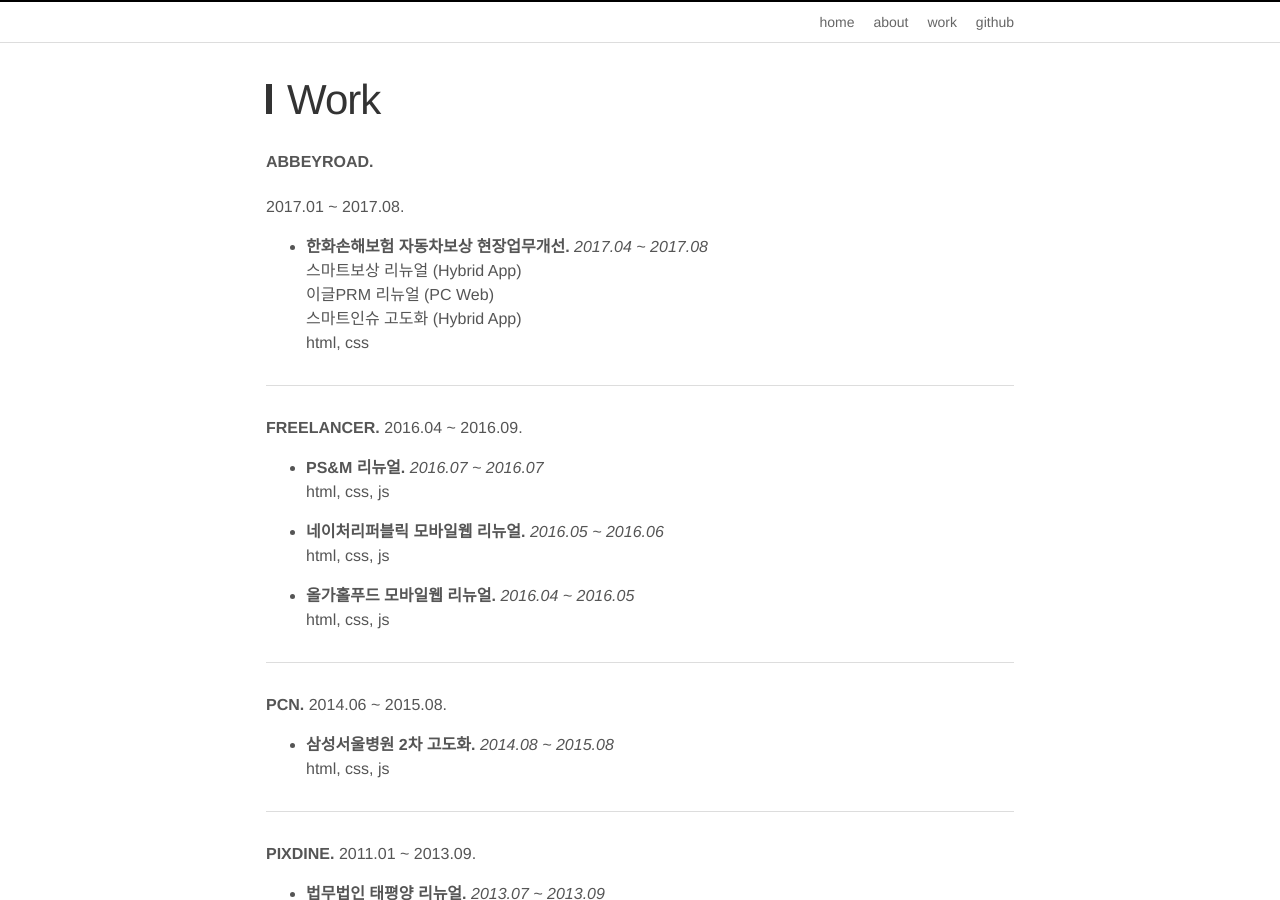
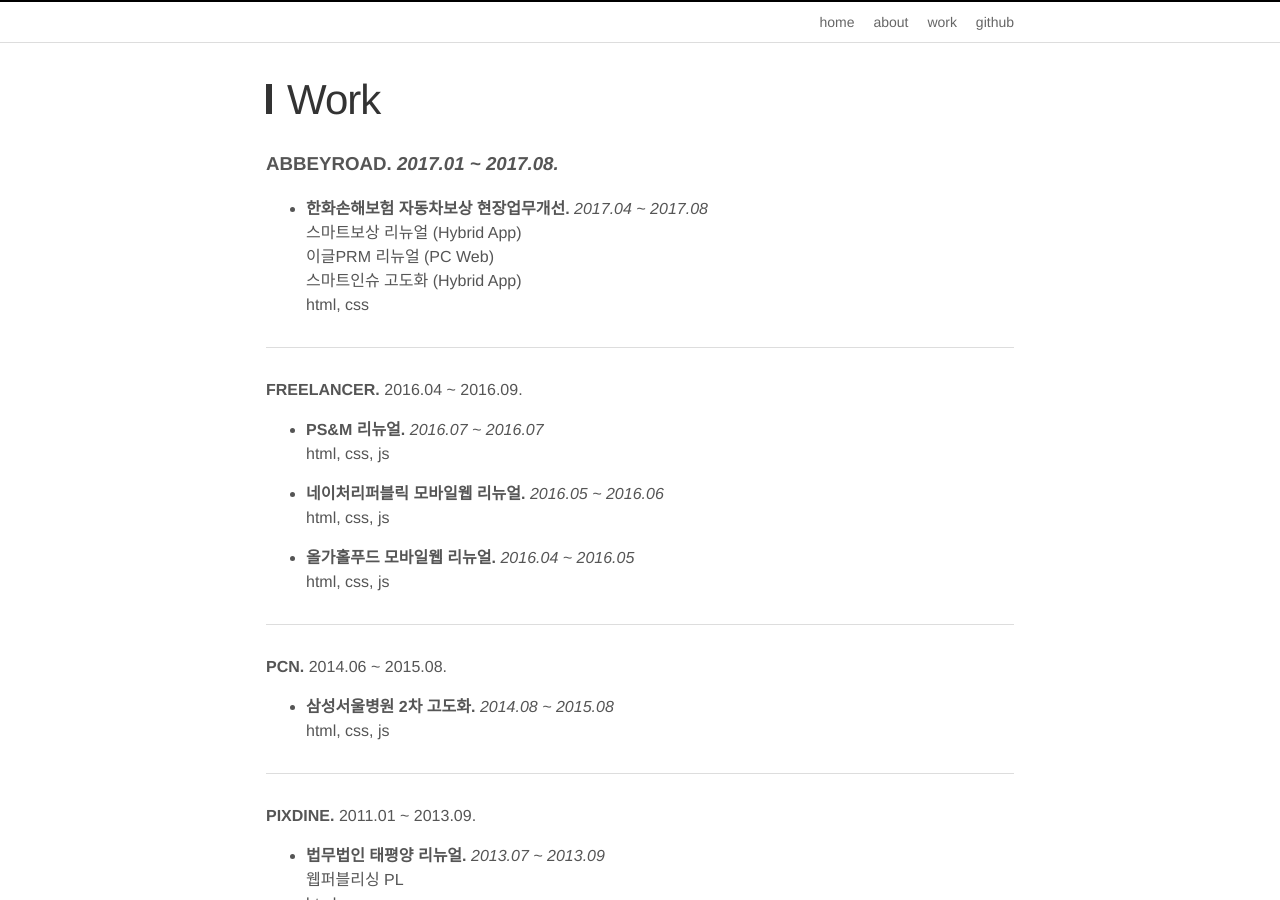
Before and after one commit to imyb/imyb.github.io, a Jekyll site: the page built from work.md, in a window 1280 px wide and 900 px high. Built offline with Jekyll 4.4.1, drawn with Linux system fonts in a browser that asks for light colours.

Commit message:
Update work.md

```diff
--- a/work.md
+++ b/work.md
@@ -5,8 +5,7 @@
 ---
 
 
-#### **ABBEYROAD.**
-2017.01 ~ 2017.08.<br>
+### **ABBEYROAD.** _2017.01 ~ 2017.08._
 
 - **한화손해보험 자동차보상 현장업무개선.**
   _2017.04 ~ 2017.08_<br>
```
